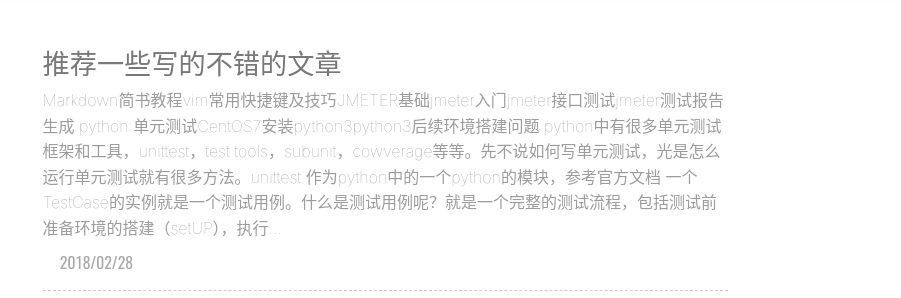
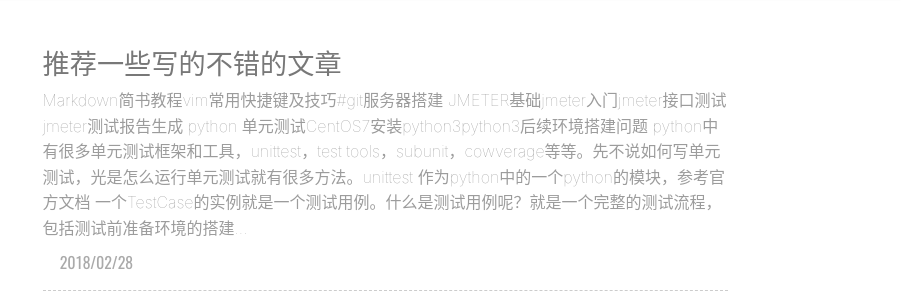
Before and after one commit to long3516luck/long3516luck.github.io, a plain HTML site: page index.html in a window 1280 px wide. Shown: the part 403-701 px from the top of the page, 379-1280 px from the left. Drawn offline with nearby package versions, Linux system fonts and the light colour scheme; some packages are replaced by stand-ins of ours; a script that the page names is missing; a web font is replaced by a local one.

Commit message:
Site updated: 2018-03-08 22:59:05

```diff
--- a/index.html
+++ b/index.html
@@ -317,11 +317,12 @@ height:50vh;
                     <span>推荐一些写的不错的文章</span>
             </a>
             <div class="abstract-content">
-                Markdown简书教程vim常用快捷键及技巧JMETER基础jmeter入门jmeter接口测试jmeter测试报告生成
+                Markdown简书教程vim常用快捷键及技巧#git服务器搭建
+JMETER基础jmeter入门jmeter接口测试jmeter测试报告生成
 python 单元测试CentOS7安装python3python3后续环境搭建问题
 python中有很多单元测试框架和工具，unittest，test tools，subunit，cowverage等等。先不说如何写单元测试，光是怎么运行单元测试就有很多方法。unittest 作为python中的一个python的模块，参考官方文档
 
-一个TestCase的实例就是一个测试用例。什么是测试用例呢？就是一个完整的测试流程，包括测试前准备环境的搭建（setUP），执行...
+一个TestCase的实例就是一个测试用例。什么是测试用例呢？就是一个完整的测试流程，包括测试前准备环境的搭建...
             </div>
             <div class="abstract-post-meta">
                 <!-- date  -->
```
Also changed, not shown: 2018/02/28/test/index.html (+2 -1 lines), archives/2018/02/index.html (+3 -2 lines), archives/2018/index.html (+3 -2 lines), archives/index.html (+3 -2 lines).
